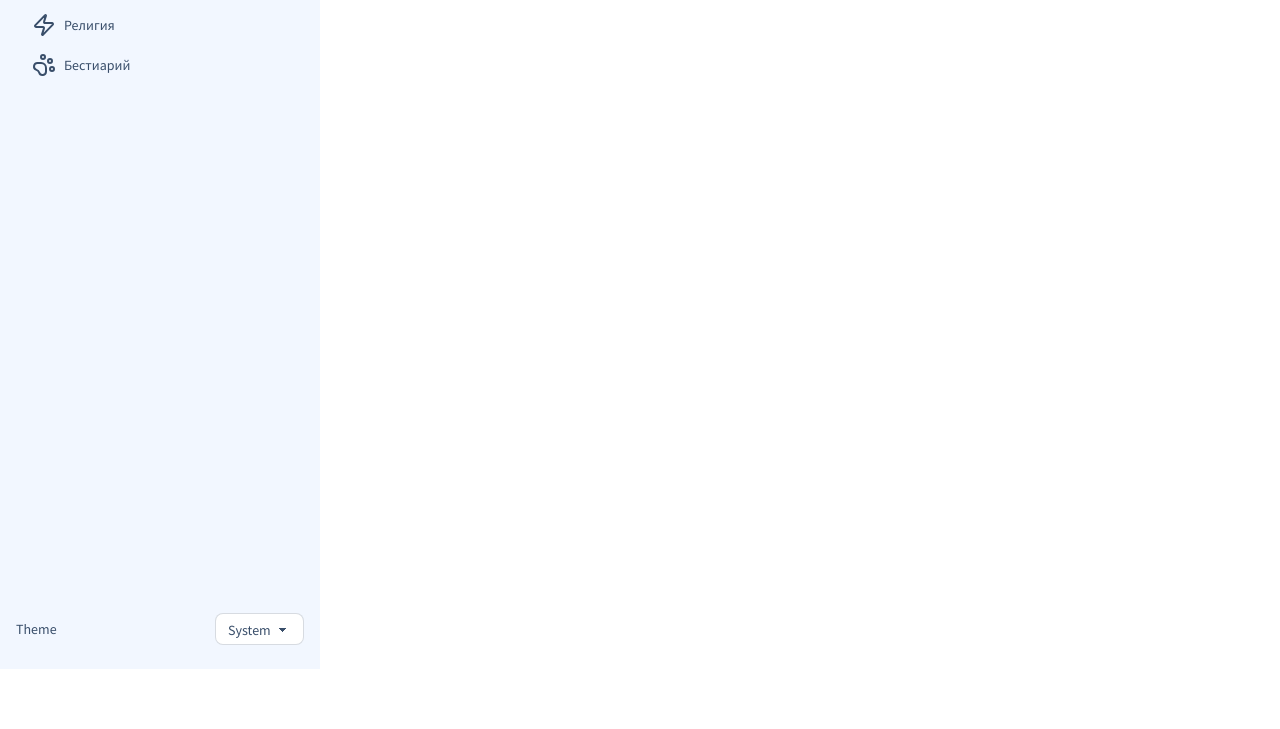
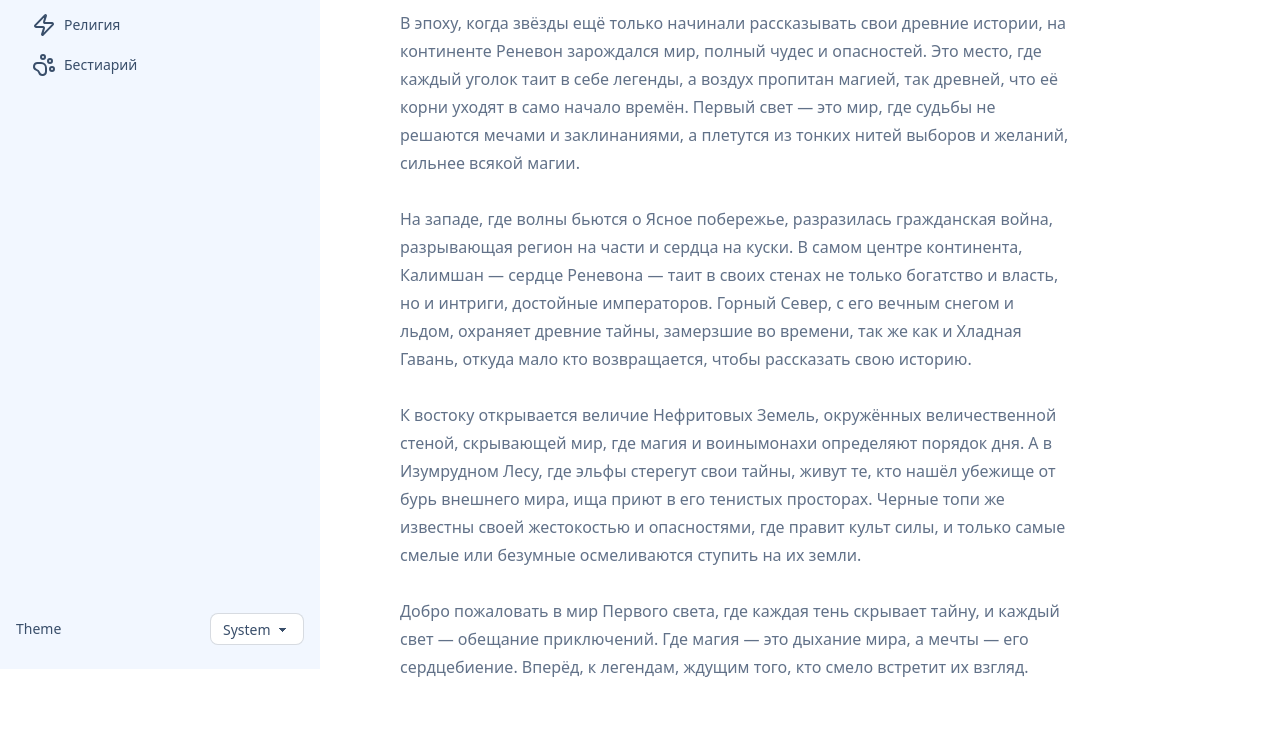
Before and after one commit to antonbubel/dndworld, an Astro site: page /world in a window 1280 px wide. Shown: the part 131-860 px from the top of the page. Before the commit the page ends 800 px from the top, so only its background shows below. Built offline with nearby package versions, Linux system fonts and the light colour scheme; Astro itself is replaced by a stand-in of ours; a web font is replaced by a local one.

Commit message:
Use montserrat font as sans-serif

```diff
--- a/package.json
+++ b/package.json
@@ -14,8 +14,8 @@
     "@astrojs/svelte": "^5.2.0",
     "@astrojs/tailwind": "^5.1.0",
     "@astrojs/vercel": "^7.4.0",
+    "@fontsource-variable/montserrat": "^5.0.18",
     "@fontsource/cormorant-sc": "^5.0.19",
-    "@fontsource/source-sans-pro": "^5.0.8",
     "@tailwindcss/typography": "^0.5.10",
     "astro": "^4.5.8",
     "lucide-svelte": "^0.360.0",
--- a/src/layouts/Layout.astro
+++ b/src/layouts/Layout.astro
@@ -1,6 +1,6 @@
 ---
 import "@fontsource/cormorant-sc";
-import "@fontsource/source-sans-pro";
+import '@fontsource-variable/montserrat';
 
 import "../global.css";
 
--- a/src/pages/world/index.astro
+++ b/src/pages/world/index.astro
@@ -9,4 +9,38 @@ const description = `Добро пожаловать в Реневон!`;
   <div class="flex gap-2">
     <h1>Мир</h1>
   </div>
+  <p class=" max-w-2xl">
+    В эпоху, когда звёзды ещё только начинали рассказывать свои
+    древние истории, на континенте Реневон зарождался мир, полный
+    чудес и опасностей. Это место, где каждый уголок таит в себе
+    легенды, а воздух пропитан магией, так древней, что её корни
+    уходят в само начало времён. Первый свет — это мир, где судьбы не
+    решаются мечами и заклинаниями, а плетутся из тонких нитей
+    выборов и желаний, сильнее всякой магии.
+    <br>
+    <br>
+    На западе, где волны бьются о Ясное побережье, разразилась
+    гражданская война, разрывающая регион на части и сердца на
+    куски. В самом центре континента, Калимшан — сердце Реневона
+    — таит в своих стенах не только богатство и власть, но и интриги,
+    достойные императоров. Горный Север, с его вечным снегом и
+    льдом, охраняет древние тайны, замерзшие во времени, так же как
+    и Хладная Гавань, откуда мало кто возвращается, чтобы рассказать
+    свою историю.
+    <br>
+    <br>
+    К востоку открывается величие Нефритовых Земель, окружённых
+    величественной стеной, скрывающей мир, где магия и воинымонахи определяют порядок дня. А в Изумрудном Лесу, где эльфы
+    стерегут свои тайны, живут те, кто нашёл убежище от бурь
+    внешнего мира, ища приют в его тенистых просторах. Черные топи
+    же известны своей жестокостью и опасностями, где правит культ
+    силы, и только самые смелые или безумные осмеливаются ступить
+    на их земли.
+    <br>
+    <br>
+    Добро пожаловать в мир Первого света, где каждая тень скрывает
+    тайну, и каждый свет — обещание приключений. Где магия — это
+    дыхание мира, а мечты — его сердцебиение. Вперёд, к легендам,
+    ждущим того, кто смело встретит их взгляд.
+  </p>
 </Layout>
--- a/tailwind.config.mjs
+++ b/tailwind.config.mjs
@@ -13,7 +13,7 @@ export default {
         "serif",
       ],
       sans: [
-        "Source Sans Pro",
+        "Montserrat Variable",
         "ui-sans",
         "system-ui",
         "-apple-system",
```
Also changed, not shown: 2 other files.
